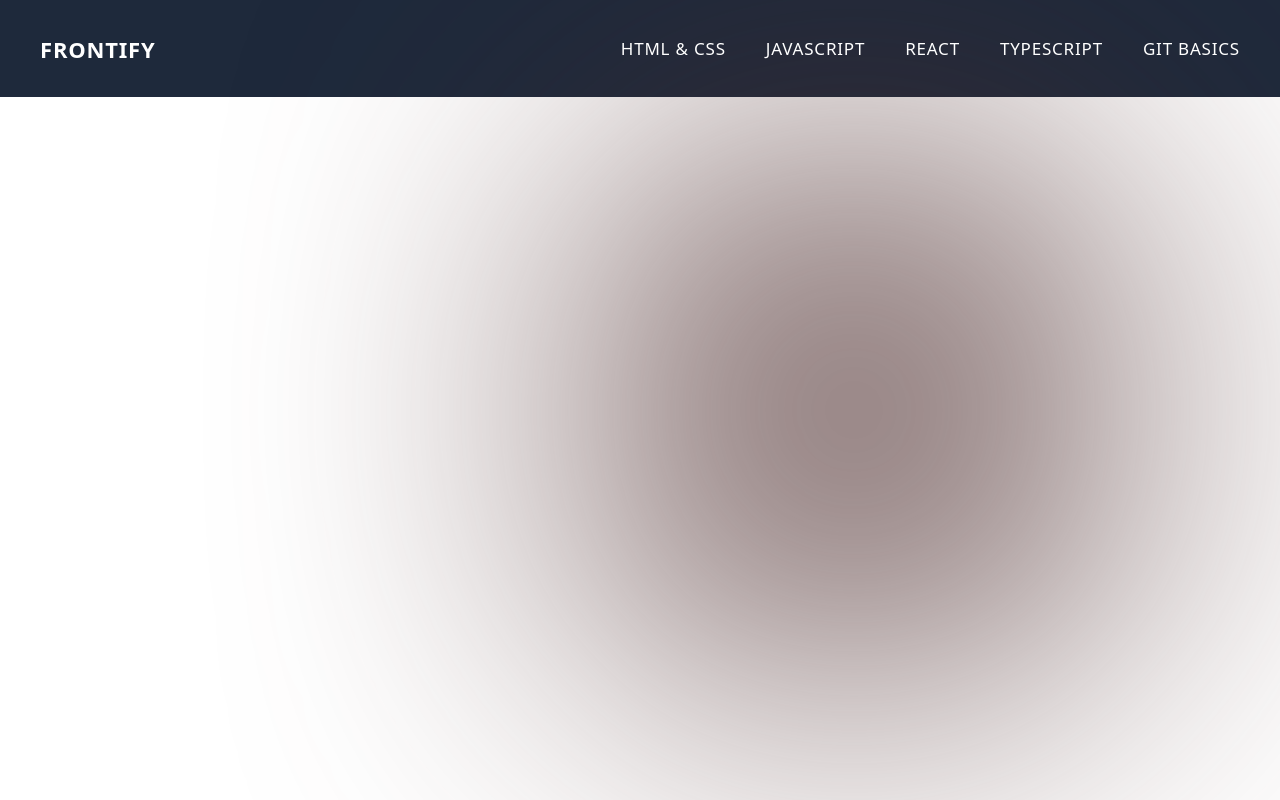
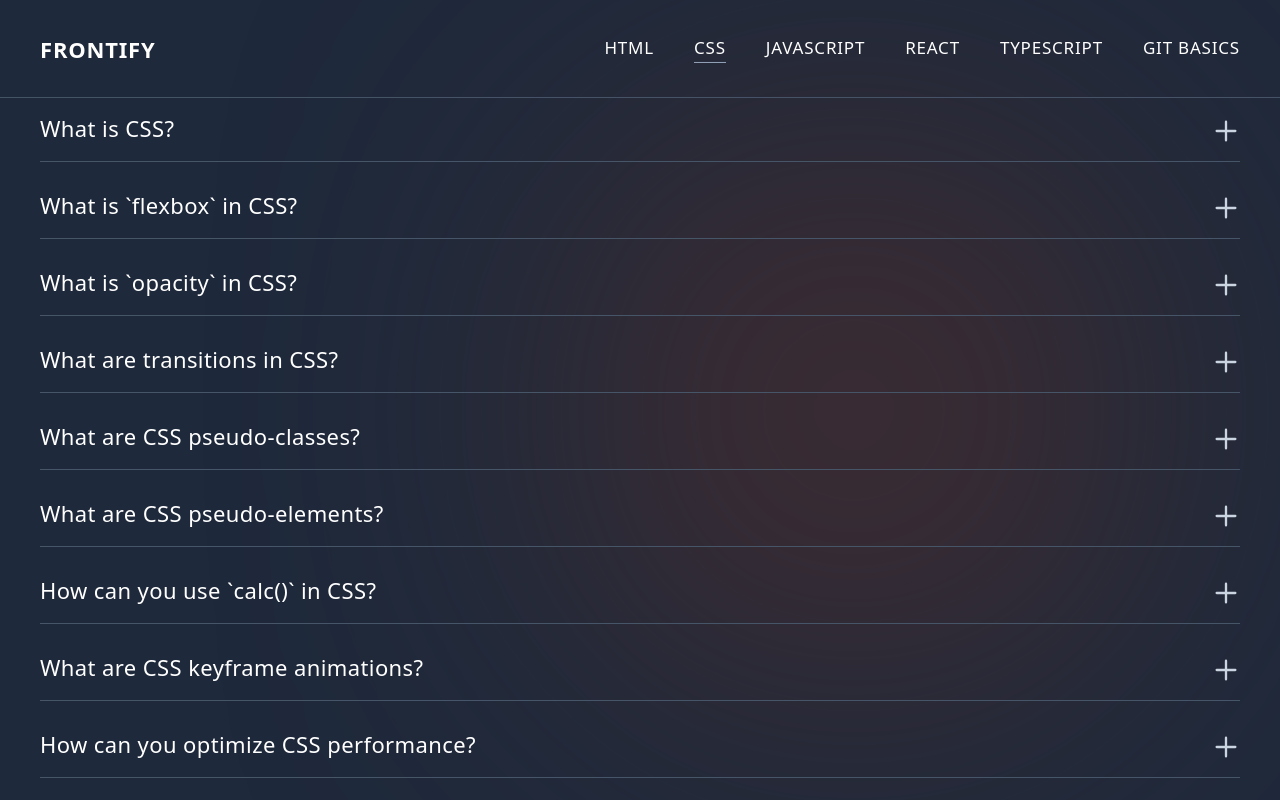
Before and after one commit to Webprojon/frontify, a React (Vite) app: page /css in a window 1280 px wide. Shown: the top 800 px of the page. Built offline with nearby package versions, Linux system fonts and the light colour scheme.

Commit message:
some changes made

```diff
--- a/src/App.tsx
+++ b/src/App.tsx
@@ -1,7 +1,7 @@
 import { Route, Routes } from "react-router-dom";
 import Accardions from "./components/Accardions";
 import { Toaster } from "react-hot-toast";
-import Navbar, { ResponsiveNavbar } from "./components/Header";
+import Navbar from "./components/Header";
 
 function App() {
 	return (
@@ -11,10 +11,9 @@ function App() {
 
 			<div className="relative z-10">
 				<Navbar />
-				<ResponsiveNavbar />
-
 				<Routes>
 					<Route path="/" element={<Accardions />} />
+					<Route path="/css" element={<Accardions />} />
 					<Route path="/javascript" element={<Accardions />} />
 					<Route path="/react" element={<Accardions />} />
 					<Route path="/typescript" element={<Accardions />} />
--- a/src/components/Accardions.tsx
+++ b/src/components/Accardions.tsx
@@ -27,7 +27,7 @@ export default function Accardions() {
 		return (
 			<div className="text-white h-[89vh]">
 				{loading && (
-					<div className="absolute top-[50%] left-[50%] -translate-x-[50%] -translate-y-[50%] text-[30px] font-medium">
+					<div className="absolute top-[50%] left-[50%] -translate-x-[50%] -translate-y-[50%] text-[22px] tracking-wider">
 						Loading...
 					</div>
 				)}
--- a/src/components/Header.tsx
+++ b/src/components/Header.tsx
@@ -5,40 +5,59 @@ interface Links {
 	id: number;
 	hash: string;
 	link: string;
+	url: string;
 }
-// Desktop Navbar
 const LINKS: Links[] = [
 	{
 		id: 1,
 		hash: "/",
-		link: "Html & Css",
+		link: "Html",
+		url: "https://skillicons.dev/icons?i=html",
 	},
 	{
 		id: 2,
-		hash: "/javascript",
-		link: "Javascript",
+		hash: "/css",
+		link: "Css",
+		url: "https://skillicons.dev/icons?i=css",
 	},
 	{
 		id: 3,
-		hash: "/react",
-		link: "React",
+		hash: "/javascript",
+		link: "Javascript",
+		url: "https://skillicons.dev/icons?i=js",
 	},
 	{
 		id: 4,
-		hash: "/typescript",
-		link: "Typescript",
+		hash: "/react",
+		link: "React",
+		url: "https://skillicons.dev/icons?i=react",
 	},
 	{
 		id: 5,
+		hash: "/typescript",
+		link: "Typescript",
+		url: "https://skillicons.dev/icons?i=ts",
+	},
+	{
+		id: 6,
 		hash: "/git-basics",
 		link: "Git Basics",
+		url: "https://skillicons.dev/icons?i=git",
 	},
 ];
 
 export default function Navbar() {
 	const location = useLocation().pathname;
 
+	const scrollTop = () => {
+		window.scrollTo({
+			top: 0,
+		});
+	};
+
 	return (
+		<>
+			{/* Desktop Navbar */}
 			<motion.header
 				className="border-b border-slate-600 text-white tracking-wider hidden md:block"
 				initial={{ translateY: "-150%" }}
@@ -64,57 +83,8 @@ export default function Navbar() {
 					</div>
 				</nav>
 			</motion.header>
-	);
-}
 
-// Responsive Navbar
-const RESPONSIVELINKS = [
-	{
-		id: 1,
-		hash: "/",
-		title: "HTML",
-		url: "https://skillicons.dev/icons?i=html",
-	},
-	{
-		id: 2,
-		hash: "/",
-		title: "CSS",
-		url: "https://skillicons.dev/icons?i=css",
-	},
-	{
-		id: 3,
-		hash: "/javascript",
-		title: "Javascript",
-		url: "https://skillicons.dev/icons?i=js",
-	},
-	{
-		id: 4,
-		hash: "/react",
-		title: "React",
-		url: "https://skillicons.dev/icons?i=react",
-	},
-	{
-		id: 5,
-		hash: "/typescript",
-		title: "Typescript",
-		url: "https://skillicons.dev/icons?i=ts",
-	},
-	{
-		id: 6,
-		hash: "/git-basics",
-		title: "Git",
-		url: "https://skillicons.dev/icons?i=git",
-	},
-];
-
-export function ResponsiveNavbar() {
-	const scrollTop = () => {
-		window.scrollTo({
-			top: 0,
-		});
-	};
-
-	return (
+			{/* Responsive Navbar */}
 			<motion.header
 				className="flex items-center justify-center md:hidden w-full bg-slate-800 fixed bottom-0 p-2 h-[13vh] border-t border-slate-600"
 				initial={{ translateY: "150%" }}
@@ -122,7 +92,7 @@ export function ResponsiveNavbar() {
 				transition={{ duration: 0.8, delay: 2 }}
 			>
 				<nav className="flex justify-between w-[99%]">
-				{RESPONSIVELINKS.map((link) => (
+					{LINKS.map((link) => (
 						<Link
 							key={link.id}
 							to={link.hash}
@@ -130,12 +100,16 @@ export function ResponsiveNavbar() {
 							className="flex flex-col items-center"
 						>
 							<img src={link.url} alt={link.hash} className="h-[42px]" />
-						<span className="text-[13px] text-slate-300 mt-1">
-							{link.title}
+							<span
+								className={`text-[14px] text-slate-300 mt-1
+								 ${location === link.hash && "border-b border-slate-600"}`}
+							>
+								{link.link}
 							</span>
 						</Link>
 					))}
 				</nav>
 			</motion.header>
+		</>
 	);
 }
--- a/src/lib/data.ts
+++ b/src/lib/data.ts
@@ -96,98 +96,98 @@ export const QUESTIONS = [
 		question: "What is CSS?",
 		answer:
 			"CSS stands for Cascading Style Sheets and is used to style HTML content.",
-		category: "/",
+		category: "/css",
 	},
 	{
 		id: 15,
 		question: "What is `flexbox` in CSS?",
 		answer:
 			"Flexbox is a layout model for distributing space and aligning items. Example: `display: flex;`.",
-		category: "/s",
+		category: "/css",
 	},
 	{
 		id: 16,
 		question: "What is `opacity` in CSS?",
 		answer:
 			"The `opacity` property controls the transparency of an element. Values range from `0` (completely transparent) to `1` (completely opaque).",
-		category: "/",
+		category: "/css",
 	},
 	{
 		id: 17,
 		question: "What are transitions in CSS?",
 		answer:
 			"Transitions enable smooth changes between CSS properties over time using `transition: all 0.3s ease;`.",
-		category: "/",
+		category: "/css",
 	},
 	{
 		id: 18,
 		question: "What are CSS pseudo-classes?",
 		answer:
 			"Pseudo-classes define a specific state for an element, e.g., `:hover`, `:nth-child()`, or `:focus`.",
-		category: "/",
+		category: "/css",
 	},
 	{
 		id: 19,
 		question: "What are CSS pseudo-elements?",
 		answer:
 			"Pseudo-elements like `::before` and `::after` let you style parts of elements without adding extra HTML.",
-		category: "/",
+		category: "/css",
 	},
 	{
 		id: 20,
 		question: "How can you use `calc()` in CSS?",
 		answer:
 			"The `calc()` function dynamically calculates property values. Example: `width: calc(100% - 50px);`.",
-		category: "/",
+		category: "/css",
 	},
 	{
 		id: 21,
 		question: "What are CSS keyframe animations?",
 		answer:
 			"CSS animations use `@keyframes` to define animation states over time and apply them with the `animation` property.",
-		category: "/",
+		category: "/css",
 	},
 	{
 		id: 22,
 		question: "How can you optimize CSS performance?",
 		answer:
 			"By minimizing CSS rules, combining selectors, and removing unused styles.",
-		category: "/",
+		category: "/css",
 	},
 	{
 		id: 23,
 		question: "What is the CSS `z-index` property used for?",
 		answer:
 			"The `z-index` determines the stacking order of overlapping elements.",
-		category: "/",
+		category: "/css",
 	},
 	{
 		id: 24,
 		question: "How does `position: sticky;` behave in CSS?",
 		answer:
 			"It allows an element to act as `relative` until a certain scroll position, then acts as `fixed`.",
-		category: "/",
+		category: "/css",
 	},
 	{
 		id: 25,
 		question: "What is the difference between `grid` and `flexbox`?",
 		answer:
 			"Grid is for 2D layouts (both rows and columns), while flexbox is for 1D (row or column) layouts.",
-		category: "/",
+		category: "/css",
 	},
 	{
 		id: 26,
 		question: "What is the difference between `padding` and `margin`?",
 		answer:
 			"Padding is the space inside an element, while margin is the space outside the element.",
-		category: "/",
+		category: "/css",
 	},
 	{
 		id: 27,
 		question: "How do you implement CSS animations with `keyframes`?",
 		answer:
 			"Define a keyframe with `@keyframes` and use the `animation` property to apply it. Example: `@keyframes move { ... } animation: move 2s infinite;`.",
-		category: "/",
+		category: "/css",
 	},
 	{
 		id: 28,
@@ -195,7 +195,7 @@ export const QUESTIONS = [
 			"What is the difference between `min-width`, `max-width`, and `width`?",
 		answer:
 			"`min-width` sets the minimum width, `max-width` sets the maximum allowed width, and `width` sets a fixed width.",
-		category: "/",
+		category: "/css",
 	},
 	{
 		id: 29,
@@ -203,7 +203,7 @@ export const QUESTIONS = [
 			"How do you center an element horizontally and vertically with CSS?",
 		answer:
 			"Using `flexbox`: `display: flex; justify-content: center; align-items: center;`.",
-		category: "/",
+		category: "/css",
 	},
 	{
 		id: 30,
@@ -211,7 +211,7 @@ export const QUESTIONS = [
 			"What is the difference between `relative`, `absolute`, and `fixed` positioning?",
 		answer:
 			"`relative`: positions an element relative to itself, `absolute`: relative to the nearest positioned ancestor, `fixed`: relative to the browser window.",
-		category: "/",
+		category: "/css",
 	},
 	{
 		id: 31,
@@ -219,7 +219,7 @@ export const QUESTIONS = [
 			"What is the difference between `inline`, `block`, and `inline-block` elements?",
 		answer:
 			"`inline` stays on the same line, `block` spans the full width, `inline-block` allows box properties while remaining inline.",
-		category: "/",
+		category: "/css",
 	},
 	{
 		id: 32,
```
Lines whose indentation alone changed are shown as unchanged.
